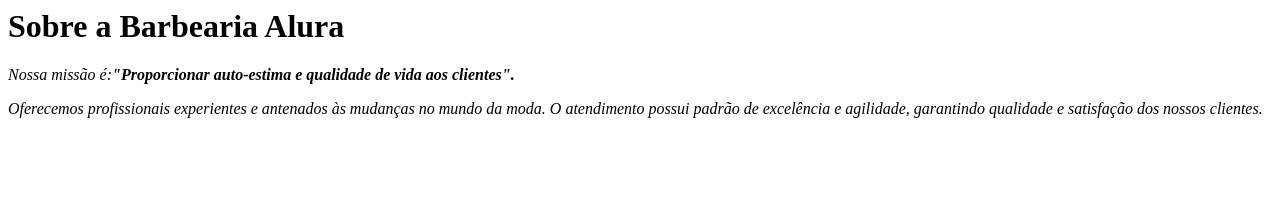
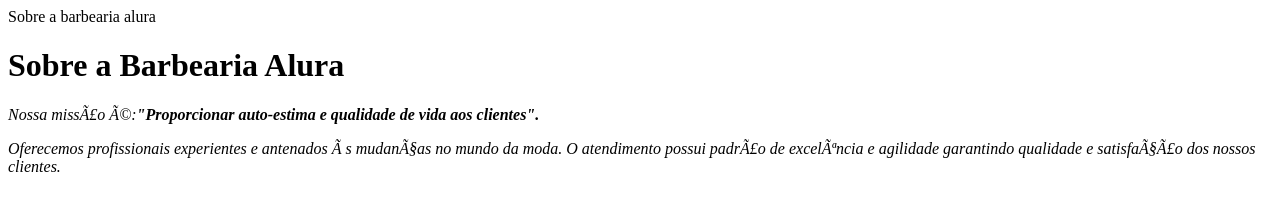
Before and after one commit to siqueiralorena/Lorena, a plain HTML site: page index.html in a window 1280 px wide. Drawn offline with Linux system fonts and the light colour scheme.

Commit message:
continua

```diff
--- a/index.html
+++ b/index.html
@@ -1,7 +1,17 @@
+<!DOCTYPE html>
+<html lang="pt-br"
+<head>
+<meta charset="UTF-8
+<title> Sobre a barbearia alura </title>
+<link rel=stylesheet href=style.css>
+</head>
+<body>
+
 <h1> Sobre a Barbearia Alura </h1>
 
    </h1 Localizada no coração da cidade a Barbearia Alura traz para o mercado o que há de melhor para o seu cabelo e barba. Fundada em 2019, a Barbearia Alura já é destaque na cidade e conquista novos clientes a cada dia.
 
    <P><em> Nossa missão é:<strong>"Proporcionar auto-estima e qualidade de vida aos clientes".</strong></em</p>
-
-   <p> Oferecemos profissionais experientes e antenados às mudanças no mundo da moda. O atendimento possui padrão de excelência e agilidade, garantindo qualidade e satisfação dos nossos clientes.</p>
+        <p> Oferecemos profissionais experientes e antenados às mudanças no mundo da moda. O atendimento possui padrão de excelência e agilidade garantindo qualidade e satisfação dos nossos clientes.</p>
+ </head>
+ </html>
```
